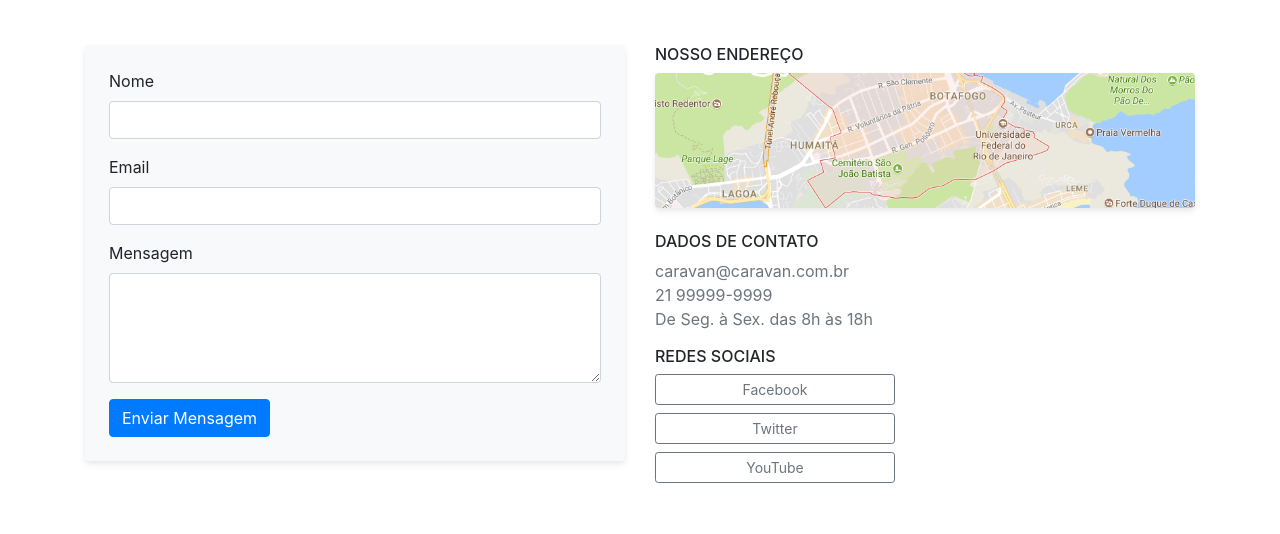
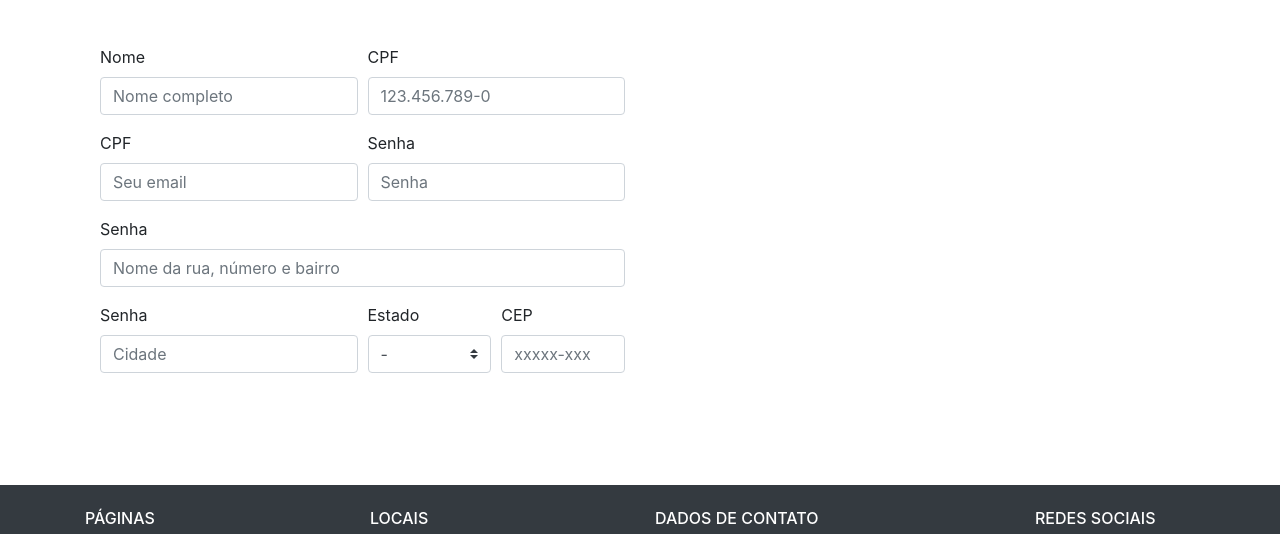
Before and after one commit to kevenndc/caravan, a plain HTML site: page inscricao.html in a window 1280 px wide. Shown: the part 220-754 px from the top of the page. Drawn offline with nearby package versions, Linux system fonts and the light colour scheme.

Commit message:
Added de the first part of the Subscribe form

```diff
--- a/inscricao.html
+++ b/inscricao.html
@@ -87,38 +87,71 @@
         </div>
         <div class="row">
             <div class="col-lg mb-5">
-                <form action="" class="bg-light rounded p-4 box-shadow">
-                    <div class="form-group">
-                        <label for="clienteNome">Nome</label>
-                        <input type="text" class="form-control" id="clienteNome">
+            <form action="" class="col-lg-6">
+                <div class="form-row">
+                    <div class="form-group col-md-6">
+                        <label for="inputNome">Nome</label>
+                        <input type="text" class="form-control" id="inputNome" placeholder="Nome completo">
                     </div>
-                    <div class="form-group">
-                        <label for="clienteEmail">Email</label>
-                        <input type="email" class="form-control" id="clienteEmail">
+                    <div class="form-group col-md-6">
+                        <label for="inputCPF">CPF</label>
+                        <input type="text" class="form-control" id="inputCPF" placeholder="123.456.789-0">
                     </div>
-                    <div class="form-group">
-                        <label for="clienteMensagem">Mensagem</label>
-                        <textarea class="form-control" id="clienteMensagem" rows="4"></textarea>
+                    <div class="form-group col-md-6">
+                        <label for="inputEmail">CPF</label>
+                        <input type="email" class="form-control" id="insputEmail" placeholder="Seu email">
                     </div>
-                    <button type="submit" class="btn btn-primary">Enviar Mensagem</button>
-                </form>
-            </div>
-            <div class="col-lg">
-                <h2 class="h6">NOSSO ENDEREÇO</h2>
-                <img src="img/mapa.png" alt="Endereço da empresa" class="img-fluid rounded box-shadow mb-4">
-                <h2 class="h6">DADOS DE CONTATO</h2>
-                <ul class="list-unstyled text-secondary">
-                    <li>caravan@caravan.com.br</li>
-                    <li>21 99999-9999</li>
-                    <li>De Seg. à Sex. das 8h às 18h</li>
-                </ul>
-                <h2 class="h6">REDES SOCIAIS</h2>
-                <ul class="list-unstyled" style="max-width: 240px;">
-                    <li><a href="#" class="btn btn-outline-secondary btn-sm btn-block mb-2">Facebook</a></li>
-                    <li><a href="#" class="btn btn-outline-secondary btn-sm btn-block mb-2">Twitter</a></li>
-                    <li><a href="#" class="btn btn-outline-secondary btn-sm btn-block mb-2">YouTube</a></li>
-                </ul>
-            </div>
+                    <div class="form-group col-md-6">
+                        <label for="inputSenha">Senha</label>
+                        <input type="password" class="form-control" id="inputSenha" placeholder="Senha">
+                    </div>
+                    <div class="form-group col-md-12">
+                        <label for="inputEndereco">Senha</label>
+                        <input type="text" class="form-control" id="inputEndereco" placeholder="Nome da rua, número e bairro">
+                    </div>
+                    <div class="form-group col-md-6">
+                        <label for="inputCidade">Senha</label>
+                        <input type="text" class="form-control" id="inputCidade" placeholder="Cidade">
+                    </div>
+                    <div class="form-group col-md-3 col-6">
+                        <label for="inputEstado">Estado</label>
+                        <select class="custom-select" id="inputEstado">
+                            <option selected>-</option>
+                            <option value="AC">Acre</option>
+                            <option value="AL">Alagoas</option>
+                            <option value="AP">Amapá</option>
+                            <option value="AM">Amazonas</option>
+                            <option value="BA">Bahia</option>
+                            <option value="CE">Ceará</option>
+                            <option value="DF">Distrito Federal</option>
+                            <option value="ES">Espírito Santo</option>
+                            <option value="GO">Goiás</option>
+                            <option value="MA">Maranhão</option>
+                            <option value="MT">Mato Grosso</option>
+                            <option value="MS">Mato Grosso do Sul</option>
+                            <option value="MG">Minas Gerais</option>
+                            <option value="PA">Pará</option>
+                            <option value="PB">Paraíba</option>
+                            <option value="PR">Paraná</option>
+                            <option value="PE">Pernambuco</option>
+                            <option value="PI">Piauí</option>
+                            <option value="RJ">Rio de Janeiro</option>
+                            <option value="RN">Rio Grande do Norte</option>
+                            <option value="RS">Rio Grande do Sul</option>
+                            <option value="RO">Rondônia</option>
+                            <option value="RR">Roraima</option>
+                            <option value="SC">Santa Catarina</option>
+                            <option value="SP">São Paulo</option>
+                            <option value="SE">Sergipe</option>
+                            <option value="TO">Tocantins</option>
+                        </select>
+                    </div>
+                    <div class="form-group col-md-3 col-6">
+                        <label for="inputCep">CEP</label>
+                        <input type="text" class="form-control" id="inputCep" placeholder="xxxxx-xxx">
+                    </div>
+                </div>
+            </form>
         </div>
     </section>
 
```
